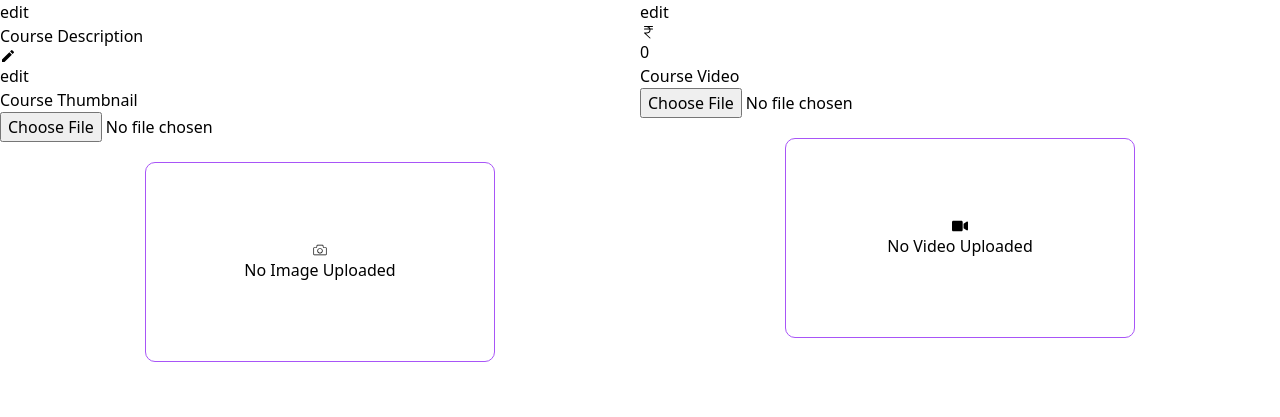
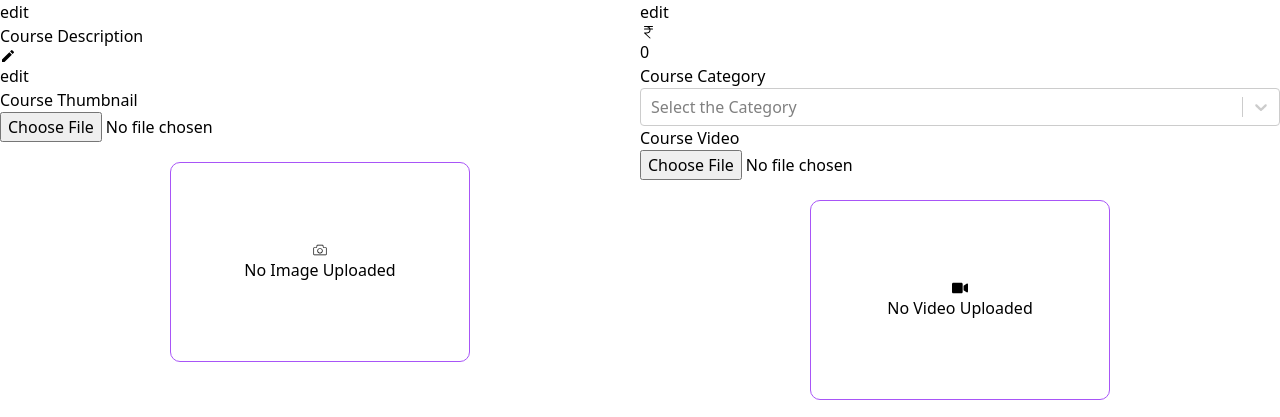
Before and after one commit to Souvik2003K/learnup, a React (Vite) app: page /add-course in a window 1280 px wide. Shown: the part 476-893 px from the top of the page. Before the commit the page ends 858 px from the top, so only its background shows below. Built offline with nearby package versions, Linux system fonts and the light colour scheme; no server answers; the database is empty; sample sign-in values are in the browser's storage.

Commit message:
category added

```diff
--- a/src/App.css
+++ b/src/App.css
@@ -38,7 +38,7 @@
 }
 
 .alter-prop{
-    width: 350px;
+    width: 300px;
     height: 200px;
     margin: 20px auto;
     display: flex;
--- a/src/student/Student.jsx
+++ b/src/student/Student.jsx
@@ -186,10 +186,11 @@ export default function Student() {
                             <>
                                 <div key={key} className="border border-gray-300 rounded-lg shadow-xl mx-5 my-3 p-5">
                                     <div className='flex justify-center'>
-                                        <img src={storage.getFilePreview(import.meta.env.VITE_APPWRITE_IMG_STORAGE_ID,data.img_id)} alt={data.title} style={{width: '430px', height: '300', borderRadius: '10px', padding: '10px'}} />
+                                        <img src={storage.getFilePreview(import.meta.env.VITE_APPWRITE_IMG_STORAGE_ID,data.img_id)} alt={data.title} style={{width: '430px', height: '250px', borderRadius: '10px', padding: '10px'}} />
                                     </div>
                                     <p className="text-2xl font-bold my-3">{data.title}</p>
                                     <p className="text-xl font-semibold my-3">Author - {data.uploader_email[0].toUpperCase()+ data.uploader_email.slice(1)}</p>
+                                    <p className="text-xl font-semibold my-3">Category - {data.category ? data.category : 'None Category'}</p>
                                     <p className="text-gray-700 my-2 text-center">{data.description.slice(0, 100)}....</p>
                                     {isPaid ?
                                         (
--- a/src/teacher/AddCourse.jsx
+++ b/src/teacher/AddCourse.jsx
@@ -7,6 +7,8 @@ import { collection, getDocs, query, where } from "firebase/firestore";
 import { auth, firestore } from '../config/firebase';
 
 import Home from '../Home';
+
+import Select from 'react-select';
 
 import Alert from '@mui/material/Alert';
 import CheckIcon from '@mui/icons-material/Check';
@@ -71,6 +73,20 @@ function AddCourse() {
     const [price, setPrice] = useState(0);
     const [image, setImage] = useState(null);
     const [video, setVideo] = useState(null);
+    const [selectedOption, setSelectedOption] = useState(null);
+
+    const options = [
+        { value: 'Web Development', label: 'Web Development' },
+        { value: 'Data Analytics', label: 'Data Analytics' },
+        { value: 'Cyber Security', label: 'Cyber Security' },
+        { value: 'Artificial Intelligence', label: 'Artificial Intelligence' },
+        { value: 'Robotics', label: 'Robotics' },
+        { value: 'Embedded Systems', label: 'Embedded Systems' },
+        { value: 'Cooking', label: 'Cooking' },
+        { value: 'Dancing', label: 'Dancing' },
+        { value: 'Singing', label: 'Singing' },
+        { value: 'Core CS', label: 'Core CS' }
+    ];
 
     const [viewImage, setViewImage] = useState(null);
     const [viewVideo, setViewVideo] = useState(null);
@@ -146,6 +162,7 @@ function AddCourse() {
                 price: Number(price),
                 img_id: imgResponse?.$id,
                 vid_id: vidResponse?.$id,
+                category: selectedOption.value,
                 is_published: e.target.textContent === 'Publish' ? true : false,
                 uploader_email: userData[0]?.username
             };
@@ -288,6 +305,19 @@ function AddCourse() {
                         }
                     </div>
 
+                    <div className='bg-purple-100 p-5 rounded w-6/6 lg:w-5/6 my-5 mx-auto shadow-xl'>
+                        <div className='flex justify-between items-center'>
+                            <p className='block text-lg font-bold text-gray-700 mb-3'>Course Category</p>
+                            <Select
+                                className='w-full lg:w-80'
+                                defaultValue={selectedOption}
+                                onChange={setSelectedOption}
+                                options={options}
+                                placeholder='Select the Category'
+                            />
+                        </div>
+                    </div>
+
                     <div className='bg-purple-100 rounded block border border-gray-300 text-sm w-6/6 lg:w-5/6 my-5 mx-auto shadow-xl p-5'>
                         <div className='block'>
                             <p className='block text-lg font-bold text-gray-700 mb-3'>Course Video</p>
@@ -297,7 +327,7 @@ function AddCourse() {
                         </div>
                         {viewVideo ?
                             <div>
-                            <video src={viewVideo} controls alt="Preview"  className='storage-prop' />
+                            <video src={viewVideo} controls alt="Preview" className='storage-prop' />
                             </div>:
                             <div className='alter-prop'>
                                 <FaVideo className='text-2xl' />
--- a/src/teacher/Teacher.jsx
+++ b/src/teacher/Teacher.jsx
@@ -153,7 +153,7 @@ export default function Teacher() {
             const newData = {
                 description: desc,
                 is_published: selectedOption ? (selectedOption?.value === 'publish' ? true : false) : doc.is_published,
-                // vid_id: promise1?.$id
+                category: "Data Analytics"
             }
 
             // course DB
@@ -354,9 +354,10 @@ export default function Teacher() {
                                             </div>
                                         </div>
                                     )}
+                                    {/* Edit Box */}
                                     {editable && (
-                                        <div className='shadow-lg' style={{position: 'absolute', top: '50%', left: '50%', transform: 'translate(-50%, -50%)', backgroundColor: 'white', margin: '40px auto', marginBottom: '40px'}}>
-                                            <div className='bg-white shadow-xl'>
+                                        <div style={{position: 'absolute', top: '50%', left: '50%', transform: 'translate(-50%, -50%)', backgroundColor: 'white', margin: '40px auto', marginBottom: '40px'}}>
+                                            <div className='bg-white shadow-md'>
                                                 <div className='text-center'>
                                                     <p className='block text-lg font-bold bg-purple-600 text-gray-100 mb-3 p-3'>
                                                         {blog.title}
@@ -381,7 +382,7 @@ export default function Teacher() {
                                                     {viewVideo ?
                                                         <div>
                                                         <video src={viewVideo} controls alt="Preview" className='storage-prop' />
-                                                        </div>:
+                                                        </div> :
                                                         <div className='alter-prop'>
                                                             <FaVideo className='text-2xl' />
                                                             <p className='text-lg'>No Video Uploaded</p>
```
